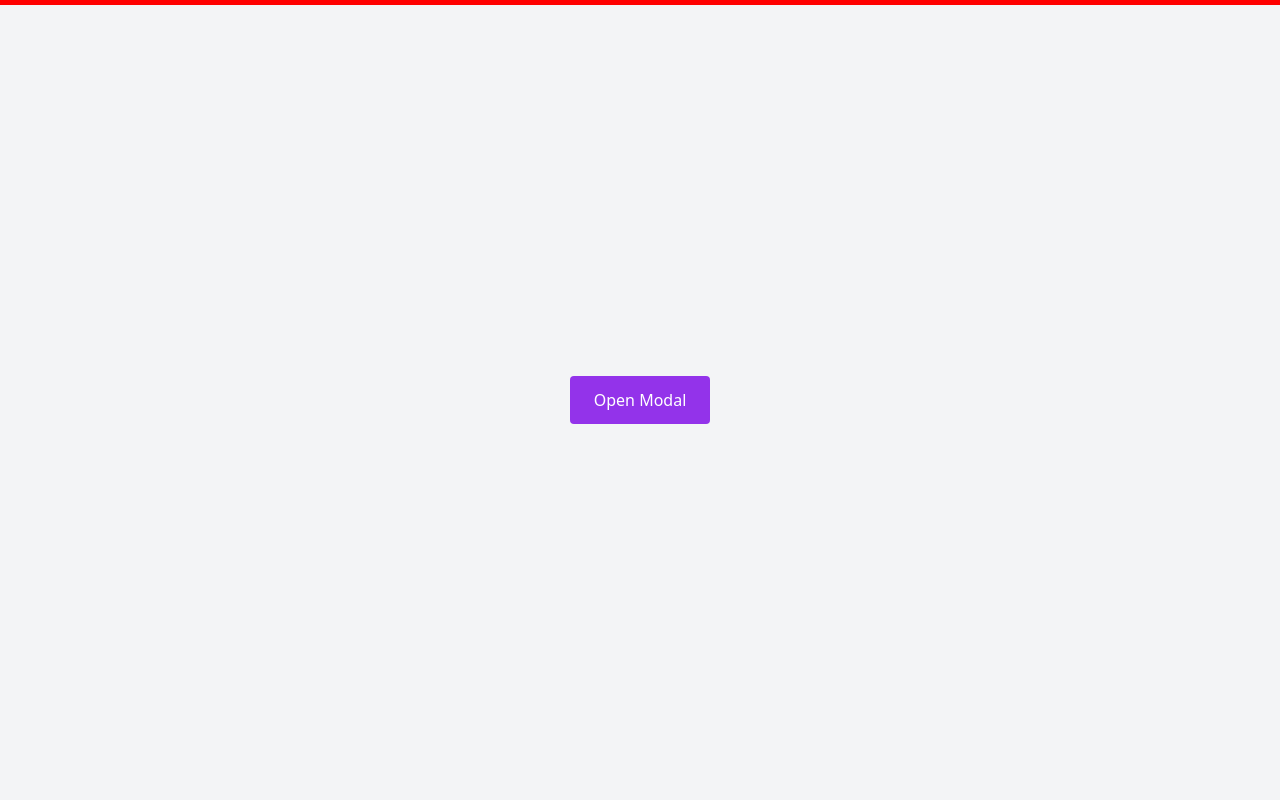
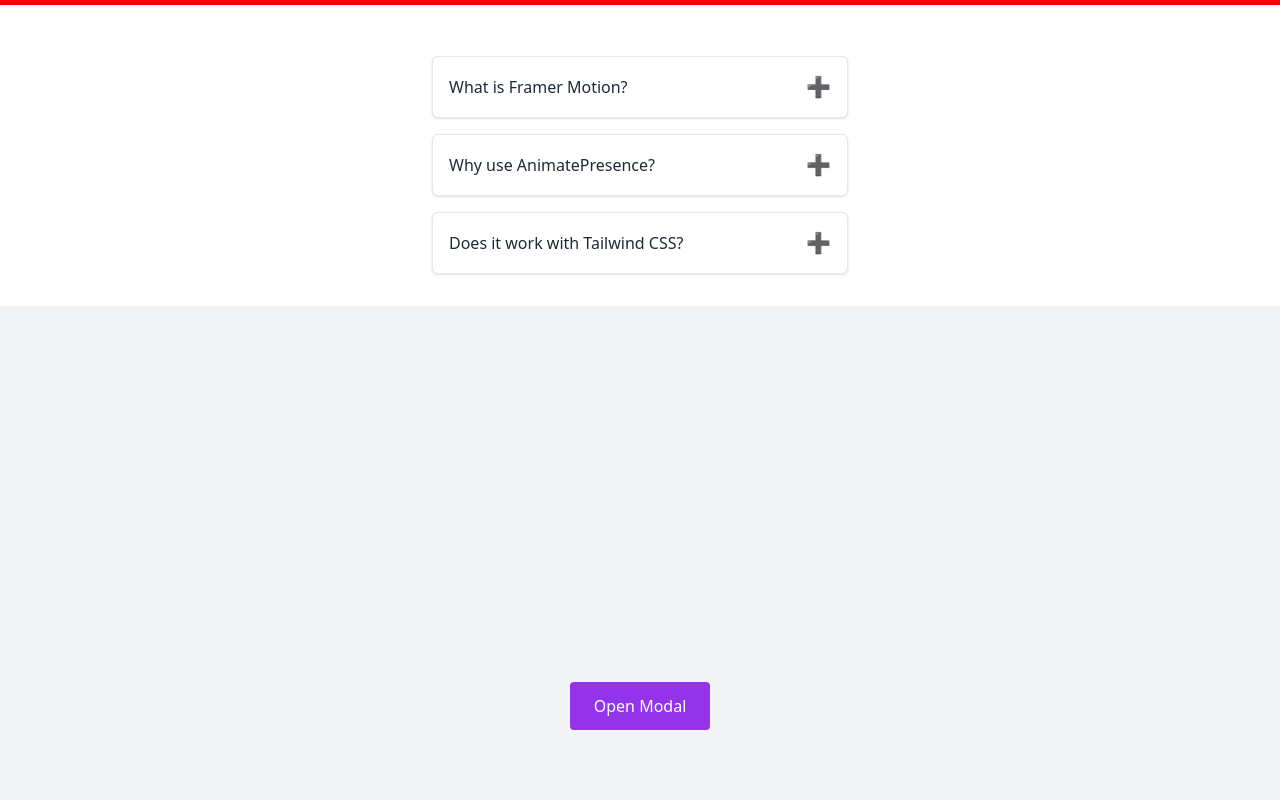
Before and after one commit to mdrubelhossain-me/react-framer-motion, a React app: page / in a window 1280 px wide. Shown: the top 800 px of the page. Built offline with nearby package versions, Linux system fonts and the light colour scheme; the HTML template or start-up script is replaced by a standard one.

Commit message:
accordion

```diff
--- /dev/null
+++ b/src/components/Accordion .jsx
@@ -0,0 +1,65 @@
+import { useState } from "react";
+import { motion as Motion, AnimatePresence } from "framer-motion";
+
+const Accordion = ({ title, children }) => {
+  const [isOpen, setIsOpen] = useState(false);
+
+  return (
+    <Motion.div layout className="border rounded-md bg-white shadow mb-4">
+      {/* Accordion Header */}
+      <Motion.header
+        layout
+        className="p-4 cursor-pointer flex justify-between items-center"
+        onClick={() => setIsOpen(!isOpen)}
+      >
+        <span className="font-medium text-gray-800">{title}</span>
+        <Motion.span
+          className="text-xl font-bold text-gray-600"
+          initial={false}
+          animate={{ rotate: 0 }}
+          transition={{ duration: 0.2 }}
+        >
+          {isOpen ? "➖" : "➕"}
+        </Motion.span>
+      </Motion.header>
+
+      {/* Accordion Content */}
+      <AnimatePresence initial={false}>
+        {isOpen && (
+          <Motion.section
+            key="content"
+            layout
+            initial={{ opacity: 0, height: 0 }}
+            animate={{ opacity: 1, height: "auto" }}
+            exit={{ opacity: 0, height: 0 }}
+            transition={{ duration: 0.3 }}
+            className="px-4 pb-4 text-gray-600 text-sm overflow-hidden"
+          >
+            {children}
+          </Motion.section>
+        )}
+      </AnimatePresence>
+    </Motion.div>
+  );
+};
+
+const AccordionGroup = () => {
+  return (
+    <div className="max-w-md mx-auto mt-10 p-4">
+      <Accordion title="What is Framer Motion?">
+        Framer Motion is a powerful animation library for React that makes it
+        easy to create smooth, interactive animations.
+      </Accordion>
+      <Accordion title="Why use AnimatePresence?">
+        AnimatePresence lets you animate components when they enter and exit the
+        DOM.
+      </Accordion>
+      <Accordion title="Does it work with Tailwind CSS?">
+        Yes! Framer Motion works perfectly with Tailwind, allowing design +
+        animation together.
+      </Accordion>
+    </div>
+  );
+};
+
+export default AccordionGroup;
--- a/src/pages/Home.jsx
+++ b/src/pages/Home.jsx
@@ -12,11 +12,13 @@ import LayoutAnimation from "../components/LayoutAnimation";
 import LayoutToggleCard from "../components/LayoutToggleCard ";
 import AnimatesPresence from "../components/AnimatesPresence";
 import App from "../components/Modal";
+import AccordionGroup from "../components/Accordion ";
 
 const Home = () => {
   return (
     <div>
       <ScrollAnimation />
+      <AccordionGroup/>
       <App/>
       <AnimatesPresence />
       <LayoutToggleCard />
```
